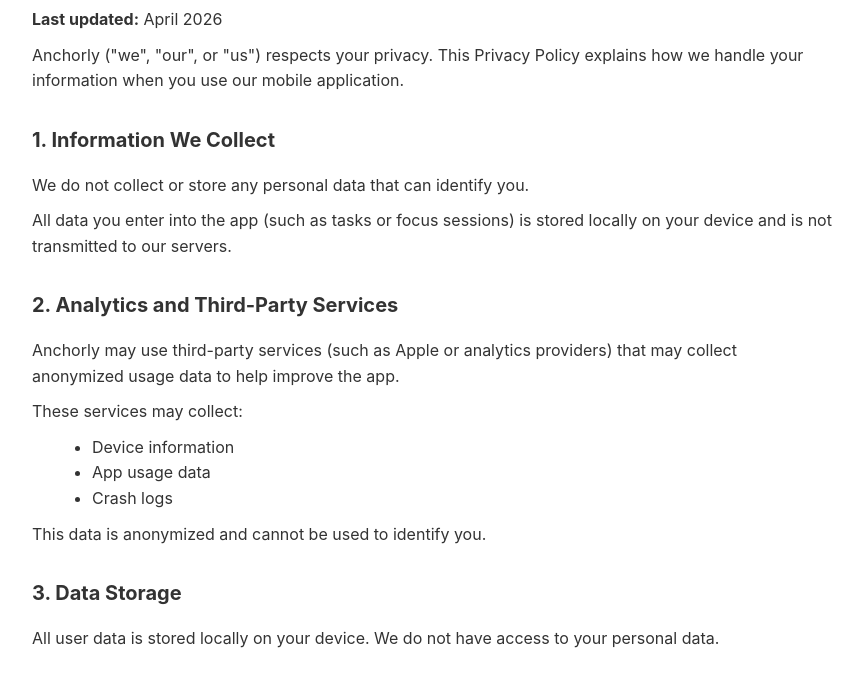
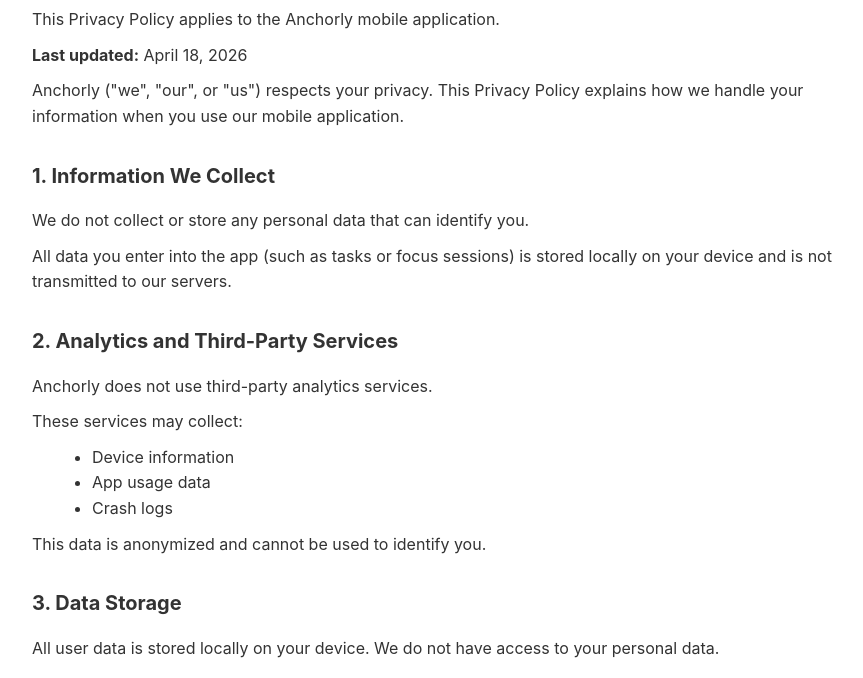
Before and after one commit to Dikonix/anchorly-privacy-policy, a plain HTML site: page index.html in a window 1280 px wide. Shown: the part 94-772 px from the top of the page, without its empty margins (208-1071 px from the left). Drawn offline with Linux system fonts and the light colour scheme.

Commit message:
Update index.html

```diff
--- a/index.html
+++ b/index.html
@@ -47,7 +47,8 @@
 <body>
 
   <h1>Privacy Policy</h1>
-  <p><strong>Last updated:</strong> April 2026</p>
+  <p>This Privacy Policy applies to the Anchorly mobile application.</p>
+  <p><strong>Last updated:</strong> April 18, 2026</p>
 
   <p>
     Anchorly ("we", "our", or "us") respects your privacy. This Privacy Policy explains how we handle your information when you use our mobile application.
@@ -63,7 +64,7 @@
 
   <h2>2. Analytics and Third-Party Services</h2>
   <p>
-    Anchorly may use third-party services (such as Apple or analytics providers) that may collect anonymized usage data to help improve the app.
+   Anchorly does not use third-party analytics services.
   </p>
 
   <p>These services may collect:</p>
```
